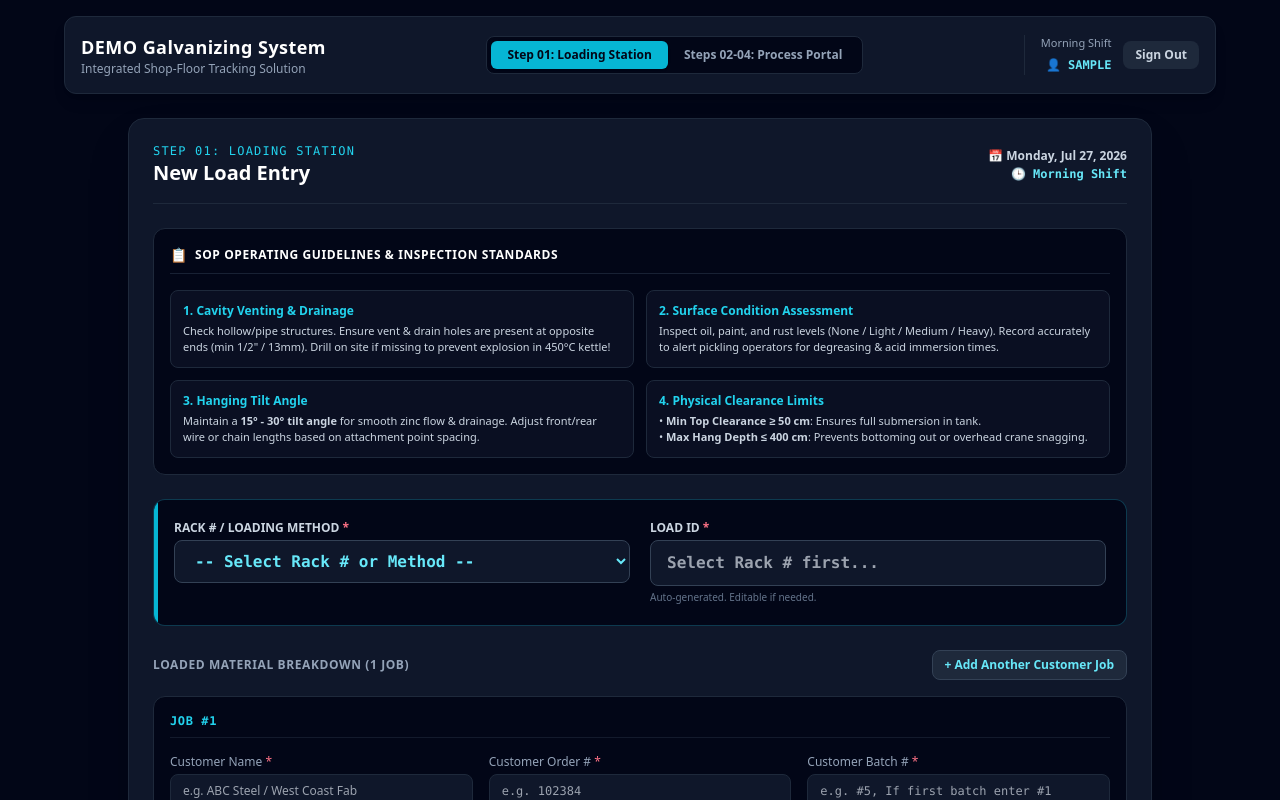
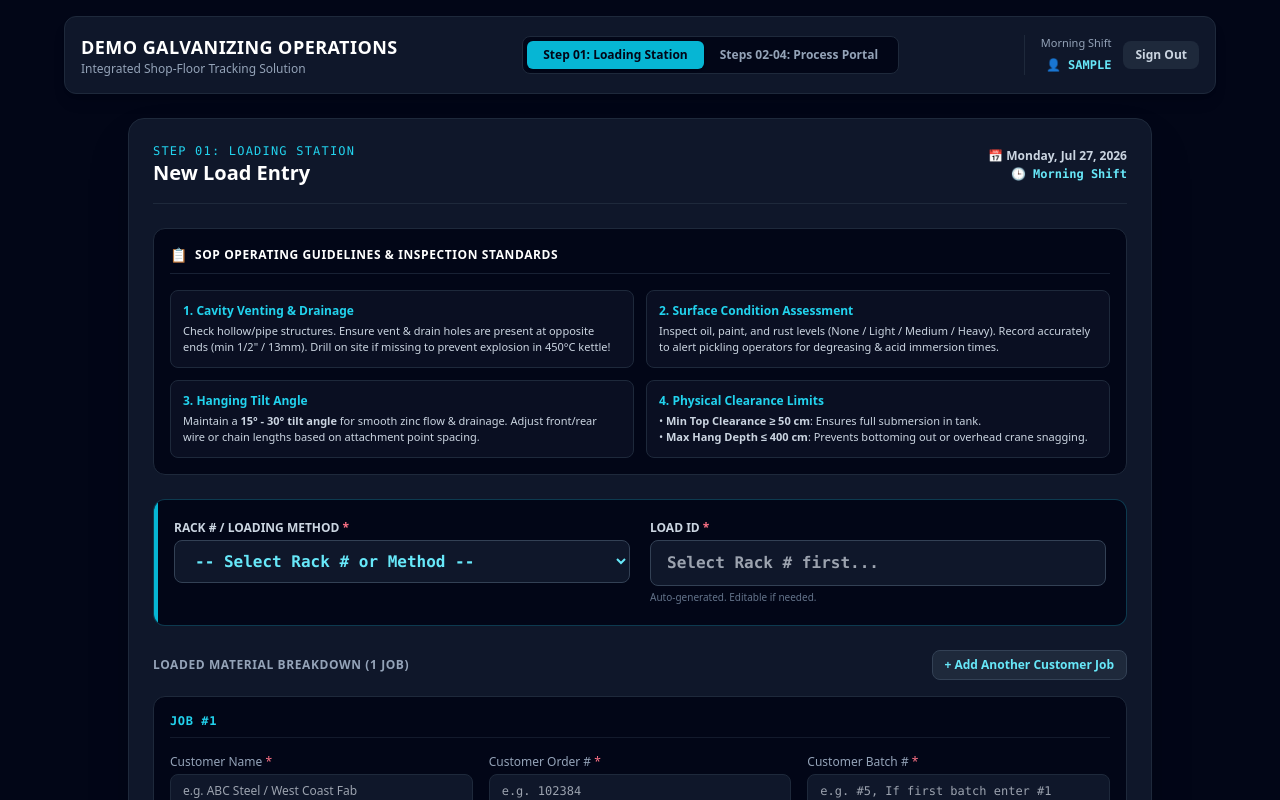
Before and after one commit to Alleninca1122/ebco-galvanizing, a React (Vite) app: page / in a window 1280 px wide. Both pictures are taken after typing "Sample", "Sample123" into the empty fields and a click on the button "ACCESS SYSTEM →". Shown: the top 800 px of the page. Built offline with nearby package versions, Linux system fonts and the light colour scheme.

Commit message:
Refactor App component to include document title
Added document title update using useEffect and integrated BRAND configuration for header titles.

```diff
--- a/src/App.jsx
+++ b/src/App.jsx
@@ -1,8 +1,13 @@
-import React, { useState } from 'react';
+import React, { useState, useEffect } from 'react';
 import ProductionForm from './components/ProductionForm';
 import NextStepProcessPortal from './components/NextStepProcessPortal';
+import { BRAND } from './config/brand';
 
 export default function App() {
+  useEffect(() => {
+    document.title = BRAND.systemTitle;
+  }, []);
+
   const [currentUser, setCurrentUser] = useState(null);
   const [activeTab, setActiveTab] = useState('loading');
 
@@ -57,7 +62,7 @@ export default function App() {
 
           <div className="text-center mb-8">
             <span className="text-xs font-mono text-cyan-400 uppercase tracking-widest block mb-1">
-              Demo Galvanizing Operations
+              {BRAND.headerTitle}
             </span>
             <h1 className="text-2xl font-extrabold text-white">Shop-Floor Portal</h1>
             <p className="text-xs text-slate-400 mt-1">Sign in to start your shift</p>
@@ -140,7 +145,7 @@ export default function App() {
     <div className="min-h-screen bg-slate-950 text-slate-100 font-sans p-4">
       <header className="max-w-6xl mx-auto mb-6 bg-slate-900 border border-slate-800 rounded-xl p-4 flex flex-col md:flex-row items-center justify-between gap-4 shadow-lg">
         <div>
-          <h1 className="text-lg font-bold text-white tracking-wide">DEMO Galvanizing System</h1>
+          <h1 className="text-lg font-bold text-white tracking-wide">{BRAND.headerTitle}</h1>
           <p className="text-xs text-slate-400">Integrated Shop-Floor Tracking Solution</p>
         </div>
 
```
